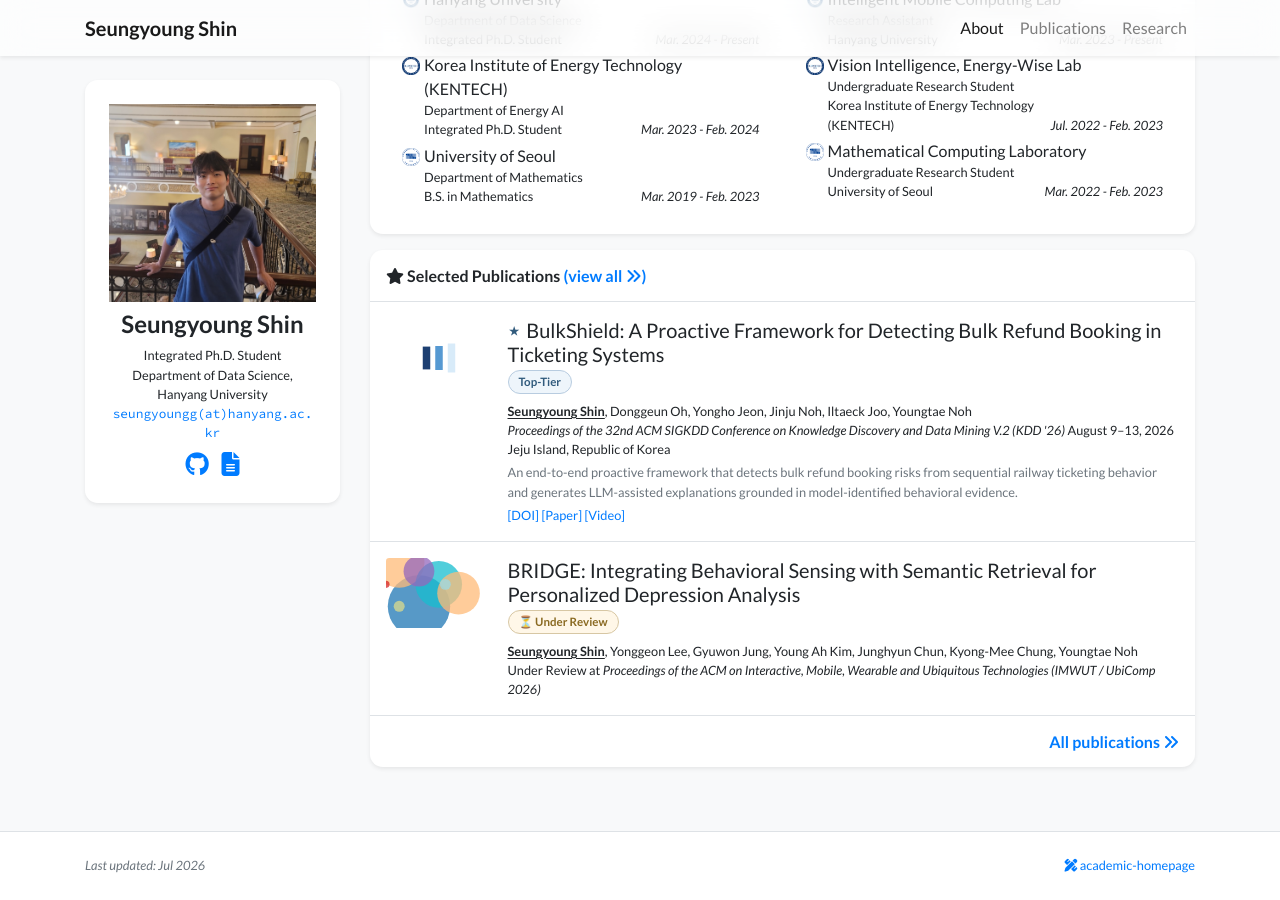
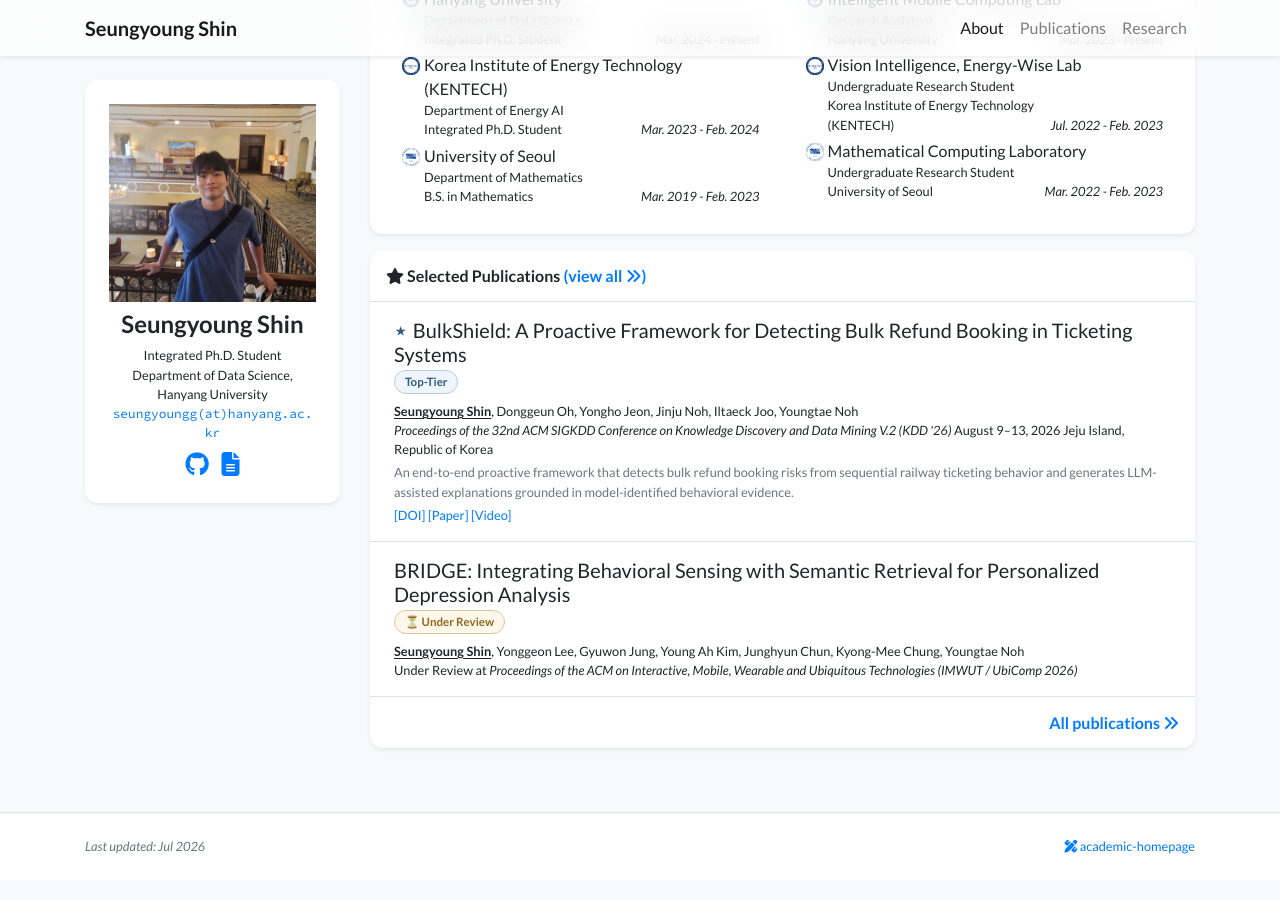
Before and after one commit to seungyoungg/academic-homepage-test, a Jekyll site: the page built from index.html, in a window 1280 px wide and 900 px high, scrolled down 816 px. Built offline with Jekyll 4.4.1, drawn with Linux system fonts in a browser that asks for light colours; nearby versions of some CDN libraries; a style sheet for code colours, icons or effects is not loaded.

Commit message:
Update publication_item.html

```diff
--- a/_includes/widgets/publication_item.html
+++ b/_includes/widgets/publication_item.html
@@ -9,27 +9,10 @@
         border-gray
     ">
 
-        <!-- Cover Image -->
-        <div class="col-md-3 col-xl-2 mb-md-0 p-md-3">
-            {% if item.cover %}
-                <img
-                    data-src="{{ item.cover | relative_url }}"
-                    alt="{{ item.title }}"
-                    class="lazy w-100 rounded-sm"
-                    src="{{ '/assets/images/empty_300x200.png' | relative_url }}"
-                >
-            {% else %}
-                <svg
-                    class="bubble-visual-hash lazy w-100 rounded-sm"
-                    data-bubble-visual-hash="{{ item.id }}"
-                    viewBox="0 0 300 200"
-                ></svg>
-            {% endif %}
-        </div>
+
 
         <!-- Publication Information -->
-        <div class="col-md-9 col-xl-10 p-3 pl-md-0">
-
+        <div class="col-12 p-3 px-md-4">
             <!-- Title -->
             <h5 class="mt-0 mb-1 font-weight-normal">
                 {% if item.top_tier %}
@@ -200,11 +183,7 @@
         border-gray
         {% if include.first %}rounded-xl-top{% endif %}
         {% if include.last %}rounded-xl-bottom{% endif %}
-        {% if item.cover %}lazy{% endif %}
     "
-    {% if item.cover %}
-        data-src="{{ item.cover | relative_url }}"
-    {% endif %}
 >
     <div
         class="
```
